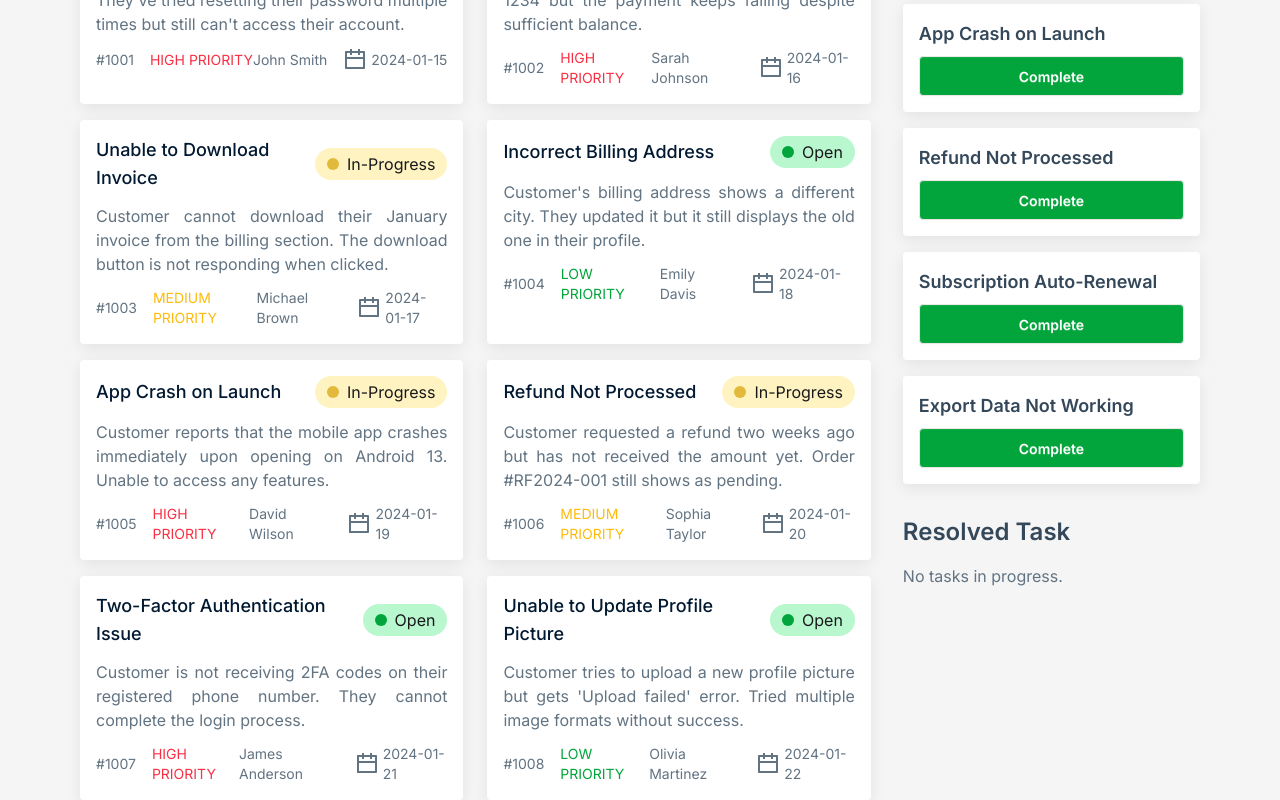
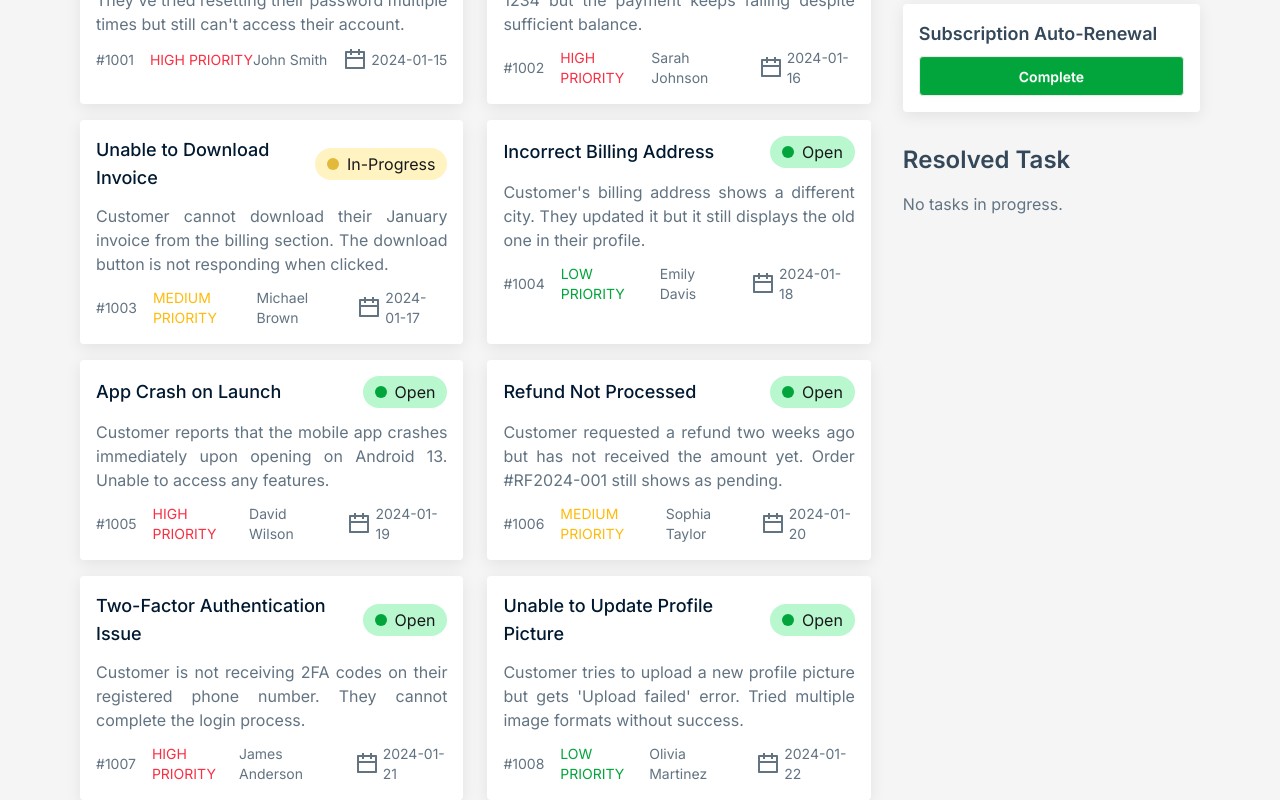
Before and after one commit to Pankaj72885/customer-support-zone, a React (Vite) app: page / in a window 1280 px wide. Shown: the part 660-1460 px from the top of the page. Built offline with nearby package versions, Linux system fonts and the light colour scheme.

Commit message:
Add Tostify

```diff
--- a/package.json
+++ b/package.json
@@ -15,6 +15,7 @@
     "daisyui": "^5.1.22",
     "react": "^19.1.1",
     "react-dom": "^19.1.1",
+    "react-toastify": "^11.0.5",
     "tailwindcss": "^4.1.13"
   },
   "devDependencies": {
--- a/public/support_tickets_data.json
+++ b/public/support_tickets_data.json
@@ -42,7 +42,7 @@
       "description": "Customer reports that the mobile app crashes immediately upon opening on Android 13. Unable to access any features.",
       "customer": "David Wilson",
       "priority": "HIGH PRIORITY",
-      "status": "In-Progress",
+      "status": "Open",
       "createdAt": "2024-01-19T08:15:00Z"
     },
     {
@@ -51,7 +51,7 @@
       "description": "Customer requested a refund two weeks ago but has not received the amount yet. Order #RF2024-001 still shows as pending.",
       "customer": "Sophia Taylor",
       "priority": "MEDIUM PRIORITY",
-      "status": "In-Progress",
+      "status": "Open",
       "createdAt": "2024-01-20T13:28:00Z"
     },
     {
@@ -105,7 +105,7 @@
       "description": "Customer cannot export their data from the dashboard. The export button generates an empty CSV file instead of their actual data.",
       "customer": "Emma Thompson",
       "priority": "MEDIUM PRIORITY",
-      "status": "In-Progress",
+      "status": "Open",
       "createdAt": "2024-01-26T14:18:00Z"
     },
     {
--- a/src/App.jsx
+++ b/src/App.jsx
@@ -1,4 +1,5 @@
 import { Suspense } from "react";
+import { ToastContainer } from "react-toastify";
 import Footer from "./Components/Footer";
 import MainSection from "./Components/MainSection/MainSection";
 import Navigation from "./Components/Navigation";
@@ -15,11 +16,11 @@ function App() {
   return (
     <>
       <Navigation />
-
       <Suspense fallback={<div>Loading...</div>}>
         <MainSection ticketDataPromise={ticketDataPromise} />
       </Suspense>
       <Footer />
+      <ToastContainer />
     </>
   );
 }
--- a/src/Components/MainSection/TaskStatus/StatusCard.jsx
+++ b/src/Components/MainSection/TaskStatus/StatusCard.jsx
@@ -1,15 +1,11 @@
-
-
-const StatusCard = ({ticket, handleCompleteStatus }) => {
+import { toast } from "react-toastify";
+const StatusCard = ({ ticket, handleCompleteStatus }) => {
   const handleClick = () => {
     handleCompleteStatus(ticket.id);
-    alert(`Ticket ${ticket.id} status changed to Resolved`);
+    toast(`${ticket.id} no ticket status changed to Resolved`);
   };
   return (
-    <div
-
-      className="p-4 space-y-3 bg-white shadow-custom rounded"
-    >
+    <div className="p-4 space-y-3 bg-white shadow-custom rounded">
       <h2 className="text-lg font-semibold text-[#34485A] mb-2">
         {ticket.title}
       </h2>
--- a/src/Components/MainSection/TicketCards/Card.jsx
+++ b/src/Components/MainSection/TicketCards/Card.jsx
@@ -1,4 +1,5 @@
 import dateSvg from "../../../assets/date.svg";
+import { toast } from "react-toastify";
 
 const Card = ({ ticket, handleStateUpdate }) => {
   const getStatusColor = (status) => {
@@ -16,7 +17,8 @@ const Card = ({ ticket, handleStateUpdate }) => {
 
   const handleClick = () => {
     handleStateUpdate(ticket.id);
-    alert(`Ticket ${ticket.id} status changed to In-Progress`);
+    toast(`${ticket.id} no ticket status changed to In-Progress`);
+
   };
 
   return (
```
Also changed, not shown: 1 other file (tests, documents, lock files or other folders).
